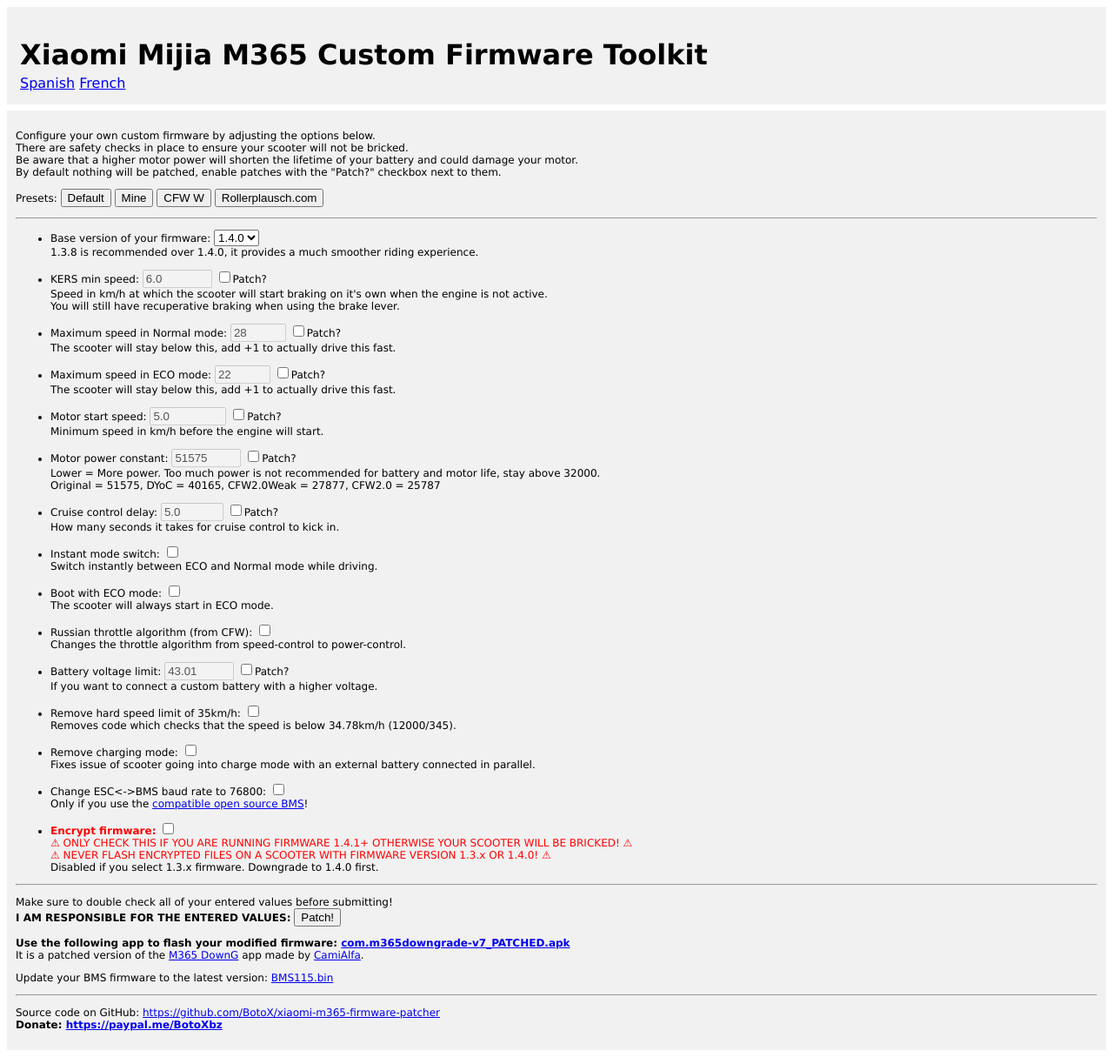
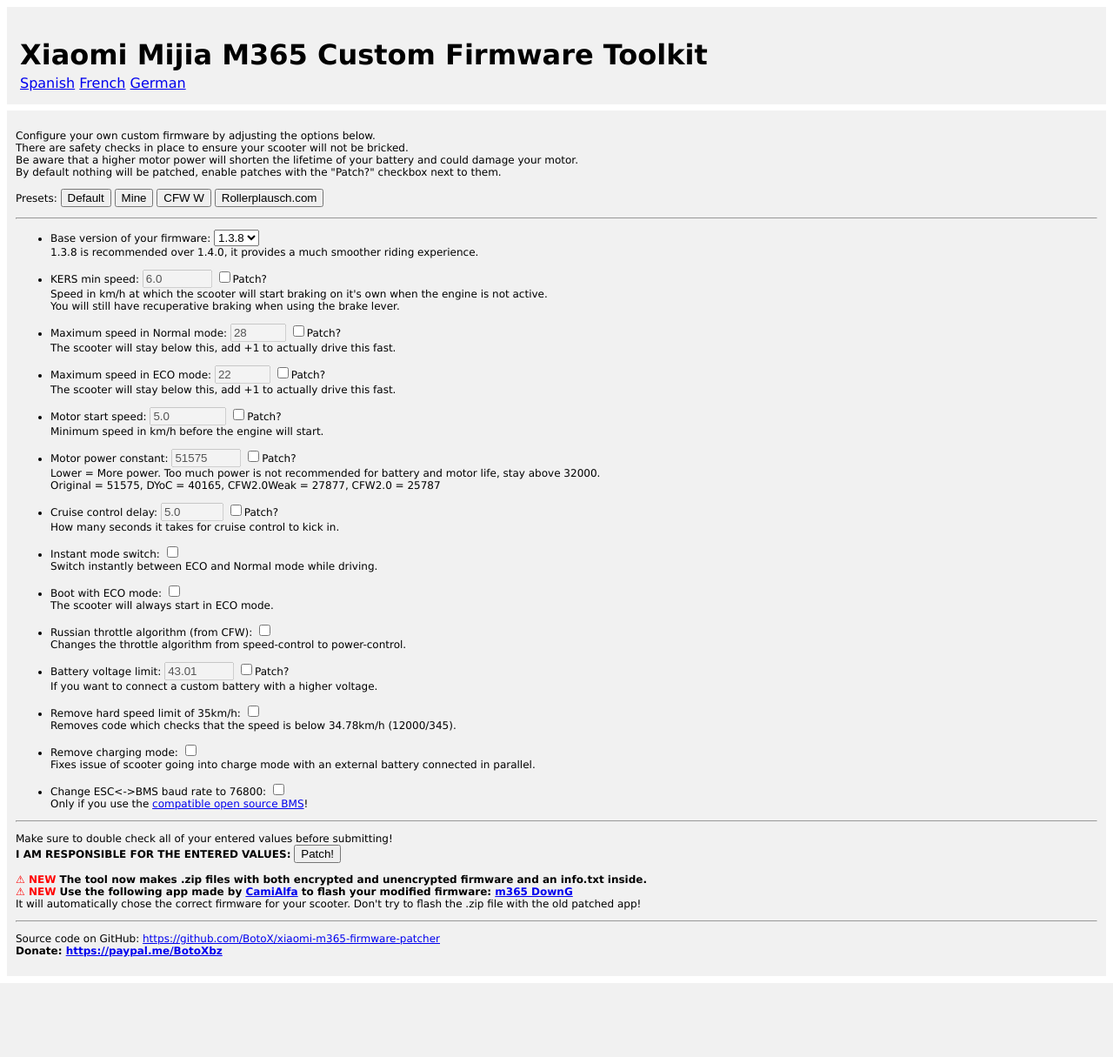
Before and after one commit to BotoX/xiaomi-m365-firmware-patcher, a Python web app: template web/templates/home.html in a window 1280 px wide. Shown: the whole page at 87% size. After the commit the page ends 1130 px from the top, so only its background shows below. Run offline with Jinja, Linux system fonts and the light colour scheme; the template is opened without the code that fills it, so the values that code supplies are empty.

Commit message:
Update web application for new m365 DownG app, makes zip files now instead of raw firmware.bin.

```diff
--- a/web/templates/home.html
+++ b/web/templates/home.html
@@ -16,6 +16,7 @@
     <h1>Xiaomi Mijia M365 Custom Firmware Toolkit</h1>
     <a href="https://hackm365.com/">Spanish</a>
     <a href="https://spzjulien.com/CFW/">French</a>
+    <a href="http://cfw.rollerplausch.com/">German</a>
 </div>
 
 <div class="content">
@@ -41,12 +42,12 @@
 <ul>
     <li><p>
         Base version of your firmware:
-        <select name="version" onchange="ChangeVersion(this);">
+        <select name="version">
             <option value="DRV143">1.4.3</option>
             <option value="DRV142">1.4.2</option>
             <option value="DRV141">1.4.1</option>
-            <option value="DRV140" selected>1.4.0</option>
-            <option value="DRV138">1.3.8</option>
+            <option value="DRV140">1.4.0</option>
+            <option value="DRV138" selected>1.3.8</option>
             <option value="DRV134">1.3.4</option>
             <option value="DRV130">1.3.0</option>
         </select>
@@ -89,7 +90,7 @@
 
     <li><p>
         Motor power constant:
-        <input name="motor_power_constant" type="number" step="1" min="25787" max="65535" value="51575" disabled>
+        <input name="motor_power_constant" type="number" step="1" min="20000" max="65535" value="51575" disabled>
         <label><input type="checkbox" onchange="CheckForm('motor_power_constant', this);">Patch?</label>
         <br>
         Lower = More power. Too much power is not recommended for battery and motor life, stay above 32000.<br>
@@ -153,15 +154,6 @@
         <br>
         Only if you use the <a href="https://github.com/BotoX/xiaomi-m365-compatible-bms" target="_blank">compatible open source BMS</a>!<br>
     </p></li>
-
-    <li><p>
-        <b style="color: red;">Encrypt firmware:</b>
-        <label><input type="checkbox" name="encrypt"></label>
-        <br>
-        <span style="color: red;">&#9888;&nbsp;ONLY CHECK THIS IF YOU ARE RUNNING FIRMWARE 1.4.1+ OTHERWISE YOUR SCOOTER WILL BE BRICKED!&nbsp;&#9888;<br>
-        &#9888;&nbsp;NEVER FLASH ENCRYPTED FILES ON A SCOOTER WITH FIRMWARE VERSION 1.3.x OR 1.4.0!&nbsp;&#9888;</span><br>
-        Disabled if you select 1.3.x firmware. Downgrade to 1.4.0 first.
-    </p></li>
 </ul>
 <hr>
 
@@ -173,13 +165,9 @@
 </form>
 
 <p>
-    <b>Use the following app to flash your modified firmware: <a href="{{ url_for('static', filename='com.m365downgrade-v7_PATCHED.apk') }}">com.m365downgrade-v7_PATCHED.apk</a></b>
-    <br>
-    It is a patched version of the <a href="https://play.google.com/store/apps/details?id=com.m365downgrade">M365 DownG</a> app made by <a href="https://github.com/CamiAlfa">CamiAlfa</a>.
-</p>
-
-<p>
-    Update your BMS firmware to the latest version: <a href="{{ url_for('static', filename='BMS115.bin') }}">BMS115.bin</a>
+    <b><span style="color: red;">&#9888;&nbsp;NEW </span>The tool now makes .zip files with both encrypted and unencrypted firmware and an info.txt inside.</b><br>
+    <b><span style="color: red;">&#9888;&nbsp;NEW </span>Use the following app made by <a href="https://github.com/CamiAlfa">CamiAlfa</a> to flash your modified firmware: <a href="https://play.google.com/store/apps/details?id=com.m365downgrade">m365 DownG</a></b><br>
+    It will automatically chose the correct firmware for your scooter. Don't try to flash the .zip file with the old patched app!
 </p>
 
 <hr>
@@ -195,17 +183,6 @@
         document.getElementsByName(name)[0].disabled = !cb.checked;
     }
 
-    function ChangeVersion(cb) {
-        var encrypt = document.getElementsByName('encrypt')[0];
-        var iversion = parseInt(cb.value.substr(3))
-        if(iversion >= 140) {
-            encrypt.disabled = false;
-        } else {
-            encrypt.checked = false;
-            encrypt.disabled = true;
-        }
-    }
-
     function ChangeForm(name, value, patch) {
         var o = document.getElementsByName(name)[0];
 
@@ -213,9 +190,6 @@
             o.checked = value;
         } else {
             o.value = value;
-            if(o.type == "select-one") {
-                o.onchange();
-            }
         }
 
         if(patch !== undefined) {
@@ -226,7 +200,7 @@
     }
 
     function Preset_Default() {
-        ChangeForm("version", "DRV140");
+        ChangeForm("version", "DRV138");
         ChangeForm("kers_min_speed", "6.0", false);
         ChangeForm("normal_max_speed", "28", false);
         ChangeForm("eco_max_speed", "22", false);
@@ -239,7 +213,7 @@
         ChangeForm("voltage_limit", "43.01", false);
         ChangeForm("remove_hard_speed_limit", false);
         ChangeForm("remove_charging_mode", false);
-        ChangeForm("encrypt", false);
+        ChangeForm("bms_uart_76800", false);
     }
 
     function Preset_Mine() {
@@ -248,7 +222,7 @@
         ChangeForm("normal_max_speed", "30", true);
         ChangeForm("eco_max_speed", "26", true);
         ChangeForm("motor_start_speed", "3.0", true);
-        ChangeForm("motor_power_constant", "40000", true);
+        ChangeForm("motor_power_constant", "38000", true);
         ChangeForm("cruise_control_delay", "5", false);
         ChangeForm("instant_eco_switch", true);
         ChangeForm("boot_with_eco", false);
@@ -256,7 +230,7 @@
         ChangeForm("voltage_limit", "52.00", true);
         ChangeForm("remove_hard_speed_limit", true);
         ChangeForm("remove_charging_mode", false);
-        ChangeForm("encrypt", false);
+        ChangeForm("bms_uart_76800", false);
     }
 
     function Preset_CFWW() {
@@ -273,7 +247,7 @@
         ChangeForm("voltage_limit", "52.00", true);
         ChangeForm("remove_hard_speed_limit", false);
         ChangeForm("remove_charging_mode", false);
-        ChangeForm("encrypt", false);
+        ChangeForm("bms_uart_76800", false);
     }
 
     function Preset_Rollerplausch() {
@@ -290,7 +264,7 @@
         ChangeForm("voltage_limit", "43.01", false);
         ChangeForm("remove_hard_speed_limit", true);
         ChangeForm("remove_charging_mode", true);
-        ChangeForm("encrypt", false);
+        ChangeForm("bms_uart_76800", false);
     }
 </script>
 
```
Also changed, not shown: web/app.py (+29 -13 lines).
